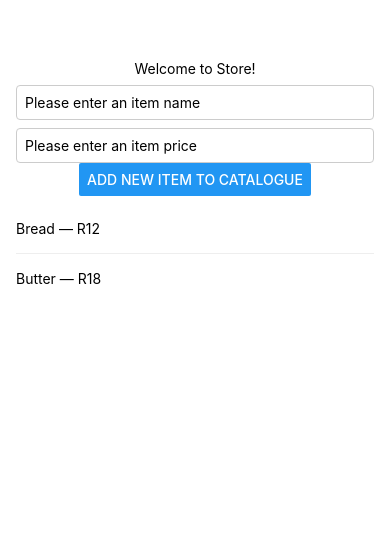
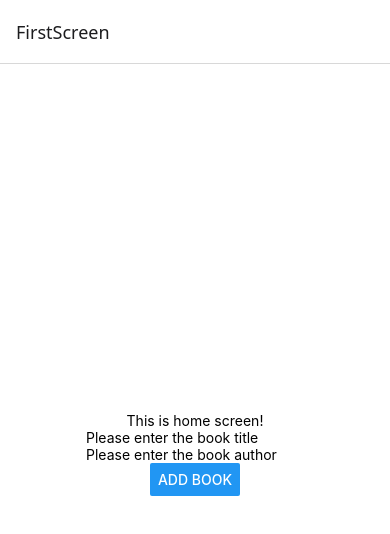
Before and after one commit to PhiwoNkohla2/All-my-files, a React Native app: screen / in a window 390 px wide. Shown: the top 534 px of the page. Built offline with nearby package versions, Linux system fonts and the light colour scheme.

Commit message:
Lists and screens

```diff
--- a/App.tsx
+++ b/App.tsx
@@ -1,70 +1,79 @@
-// ...existing code...
-import React from 'react';
 import { StatusBar } from 'expo-status-bar';
-import { StyleSheet, Text, TextInput, Button, View, FlatList } from 'react-native';
-import { useState } from 'react';
+import { StyleSheet, Text, View, TextInput, Button, FlatList, ListRenderItem } from 'react-native';
+import { NavigationContainer } from '@react-navigation/native';
+import {useState} from 'react';
+import {createNativeStackNavigator} from '@react-navigation/native-stack';
 
-// ...existing code...
-type StoreItem = {
-  id: string; // id helps differentiate
-  name: string;
-  price: string;
+const Stack = createNativeStackNavigator();
+
+type Book = {
+  id: string,
+  title: string,
+  author: string
+};
+
+const FirstScreen = ({navigation}) => {
+  const [bookTitle, setBookTitle] = useState('');
+  const [bookAuthor, setBookAuthor] = useState('');
+  var [bookCatalogue, setBookCatalogue] = useState<Book[]> ([
+    {id: '1', title: 'MAST Module Manual 2025', author: 'IIE VC'},
+    {id: '2', title: 'Principles of Design', author: 'Jo Hart'}
+  ])
+  const addNewBook = (title: string, author: string) => {
+    const newBookId = (bookCatalogue.length + 1).toString();
+    const newBook : Book = {id: newBookId, title: title, author: author}
+    setBookCatalogue([...bookCatalogue, newBook]);
+  };
+  return (
+    <View style={styles.container}>
+      <Text>This is home screen!</Text>
+      <TextInput placeholder='Please enter the book title' onChangeText={(newText) => setBookTitle(newText)}/>
+        <TextInput placeholder='Please enter the book author'  onChangeText={(newText) => setBookAuthor(newText)}/>
+          <Button title='Add Book' onPress={() => {
+            addNewBook(bookTitle, bookAuthor);
+            setTimeout(() => {
+              navigation.navigate('FirstScreen', {bookSend: bookCatalogue});
+            }, 2000);
+            navigation.navigate('SecondScreen', {bookSend: bookCatalogue});
+          }}/>
+      <StatusBar style="auto" />
+    </View>
+  );
 }
 
-export default function App() {
-  const [itemName, setItemName] = useState<string>('');
-  const [itemPrice, setItemPrice] = useState<string>('');
-  const [catalogue, setCatalogue] = useState<StoreItem[]>([
-    { id: "1", name: "Bread", price: "R12" },
-    { id: "2", name: "Butter", price: "R18" }
-  ]);
-
-  const addNewItem = (name: string, price: string) => {
-    if (!name.trim() || !price.trim()) return;
-    const newItem: StoreItem = {
-      id: Date.now().toString(),
-      name,
-      price
-    };
-    setCatalogue(prev => [newItem, ...prev]);
-    setItemName('');
-    setItemPrice('');
-  }
-
-  const renderItem = ({ item }: { item: StoreItem }) => (
-    <View style={styles.item}>
-      <Text>{item.name} — {item.price}</Text>
+const SecondScreen = ({navigation, route}) => {
+  const bookGet = route.params.bookSend;
+  const renderItem: ListRenderItem<Book> = ({item}) => (
+    <View>
+      <Text>Book Title: {item.title}, Book Author: {item.author}</Text>
+    </View>
+  )
+  return (
+    <View style={styles.container}>
+      <Text>This is the second screen!</Text>
+      <Button title='Go Back to Home Screen' onPress={
+        navigation.navigate('FirstScreen')
+      }/>
+      <FlatList
+          data={bookGet}
+          renderItem={renderItem}
+          keyExtractor={(item) => item.id}
+          ItemSeparatorComponent={() =><View/> }
+          />
+      <StatusBar style="auto" />
     </View>
   );
+}
 
+
+export default function App() {
   return (
-    <View style={styles.container}>
-      <Text>Welcome to Store!</Text>
-      <TextInput
-        placeholder='Please enter an item name'
-        value={itemName}
-        onChangeText={setItemName}
-        style={styles.input}
-      />
-      <TextInput
-        placeholder='Please enter an item price'
-        value={itemPrice}
-        onChangeText={setItemPrice}
-        style={styles.input}
-      />
-      <Button
-        title='Add new item to catalogue'
-        onPress={() => addNewItem(itemName, itemPrice)}
-      />
-      <FlatList
-        data={catalogue}
-        renderItem={renderItem}
-        keyExtractor={(item) => item.id}
-        ItemSeparatorComponent={() => <View style={styles.itemSeparator} />}
-        style={{ width: '100%', marginTop: 16 }}
-      />
-      <StatusBar style="auto" />
-    </View>
+   <NavigationContainer>
+    <Stack.Navigator>
+      <Stack.Screen name="FirstScreen" component={FirstScreen}/>
+      <Stack.Screen name="SecondScreen" component={SecondScreen}/>
+    </Stack.Navigator>
+   </NavigationContainer>
   );
 }
 
@@ -73,25 +82,6 @@ const styles = StyleSheet.create({
     flex: 1,
     backgroundColor: '#fff',
     alignItems: 'center',
-    justifyContent: 'flex-start',
-    paddingTop: 60,
-    paddingHorizontal: 16,
-  },
-  input: {
-    width: '100%',
-    borderColor: '#ccc',
-    borderWidth: 1,
-    padding: 8,
-    marginTop: 8,
-    borderRadius: 4,
-  },
-  itemSeparator: {
-    height: 1,
-    backgroundColor: '#eee',
-    marginVertical: 8,
-  },
-  item: {
-    paddingVertical: 8,
+    justifyContent: 'center',
   },
 });
-// ...existing
--- a/app.json
+++ b/app.json
@@ -1,7 +1,7 @@
 {
   "expo": {
-    "name": "flatlist",
-    "slug": "flatlist",
+    "name": "Lists-and-Screens",
+    "slug": "Lists-and-Screens",
     "version": "1.0.0",
     "orientation": "portrait",
     "icon": "./assets/icon.png",
```
Also changed, not shown: package.json (+7 -3 lines), 1 other file (tests, documents, lock files or other folders).
